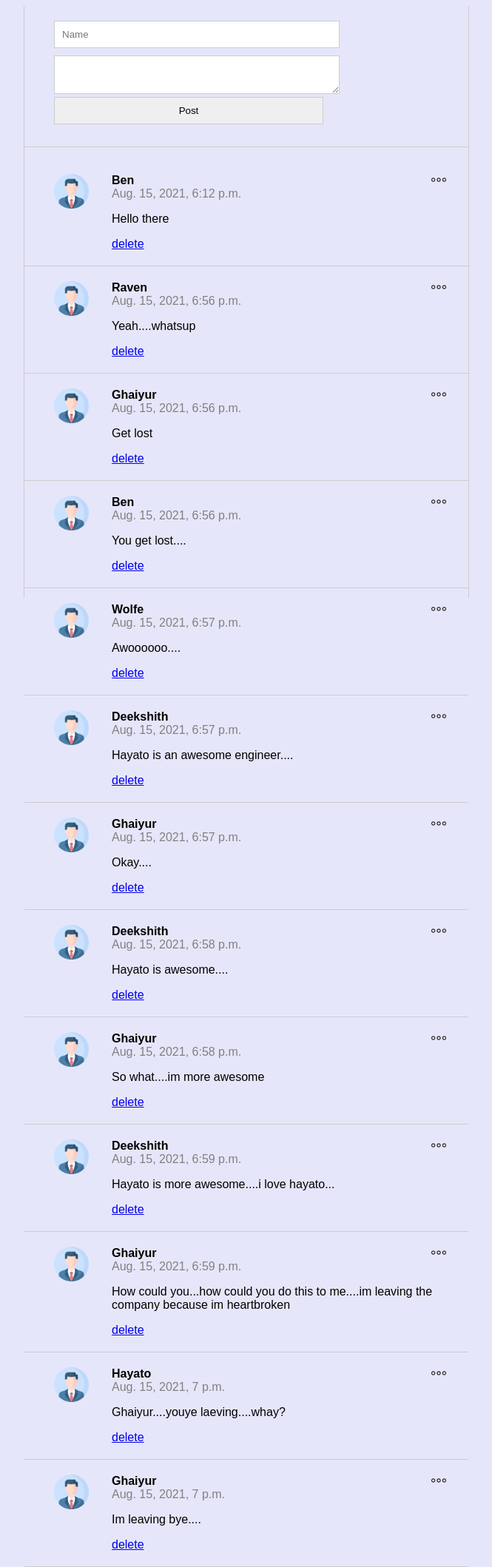
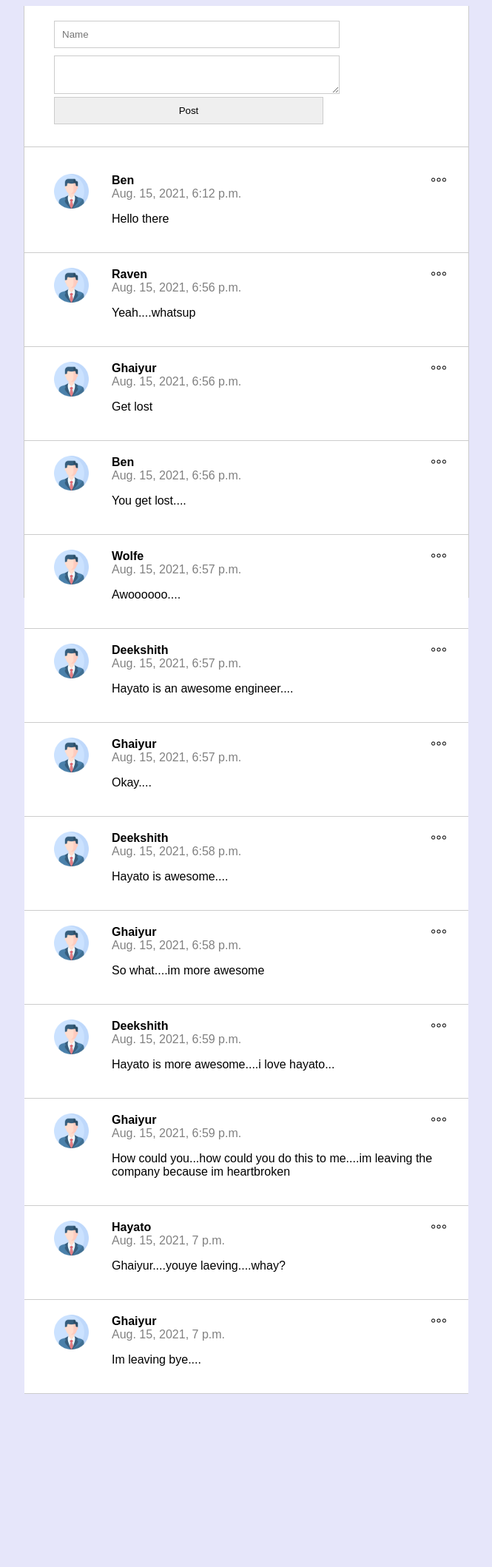
Before and after one commit to benbobyabraham/django_app, a Django app: page / in a window 1280 px wide. Shown: the whole page at 74% size, without its empty margins (307-972 px from the left). After the commit the page ends 1884 px from the top, so only its background shows below. Run offline with Django 3.2, Linux system fonts and the light colour scheme; data comes from the database, SQL or seed files in the repository; both versions use the stored data as it was after the commit.

Commit message:
Django forum final submission

```diff
--- a/static/css/style.css
+++ b/static/css/style.css
@@ -7,6 +7,10 @@ body {
 	height: 100%;
 	background-color: #e6e6fa;
 	font-family: sans-serif;
+}
+
+section{
+	background-color: #ffffff;
 }
 
 .content{
@@ -79,7 +83,6 @@ Posts
     text-decoration: none;
 }
 
-
 .posts li .logo{
 	flex-basis: 15%;
 }
--- /dev/null
+++ b/static/js/posts.js
@@ -0,0 +1,13 @@
+//////////////////////////////
+////Javascript for posts page
+//////////////////////////////
+
+$(function() {
+    // Executed when js-menu-icon js clicked
+    $('.js-menu-icon').click(function() {
+        // $(this) : Self element, namely div. js-menu-icon
+        // next() : Next to div. js-menu-icon, namely div.menu
+        // toggle() : Switch show and hide
+        $(this).next().toggle();
+    })
+})
--- a/templates/posts.html
+++ b/templates/posts.html
@@ -14,22 +14,23 @@
       <ul>
          {% for post in posts %}
          <li>
-
-			<img class="menu_icon" src="{% static 'img/options.png' %}" />
-            <div class="logo">
+			<img class="menu_icon js-menu-icon" src="{% static 'img/options.png' %}" />
+         <div class="menu">
+            <a href="/delete/{{ post.id }}/">Delete</a>
+         </div>
+         <div class="logo">
 				<img src="{% static 'img/profile.png' %}" alt="">
 			</div>
 			<div class="name_body">
                <div class="name">{{ post.name }}</div>
                <div class="datetime">{{ post.created_at }}</div>
                <p>{{ post.body}}</p>
-               <a href='/delete/{{post.id}}'>delete</a>
-
-
             </div>
          </li>
          {% endfor %}
       </ul>
    </section>
+   <script src="https://code.jquery.com/jquery-3.6.0.js" integrity="sha256-H+K7U5CnXl1h5ywQfKtSj8PCmoN9aaq30gDh27Xc0jk=" crossorigin="anonymous"></script>
+   <script src="{% static 'js/posts.js' %}" ></script>
 </section>
 {% endblock %}
```
Also changed, not shown: db.sqlite3.
